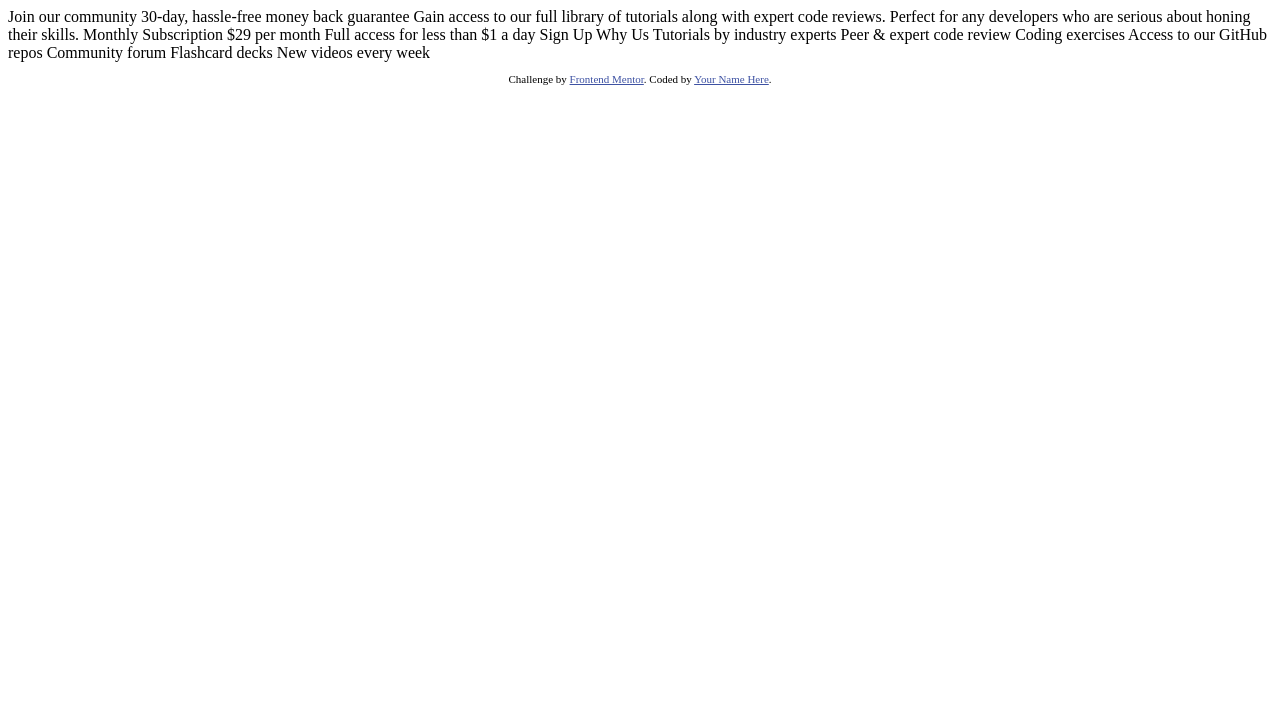
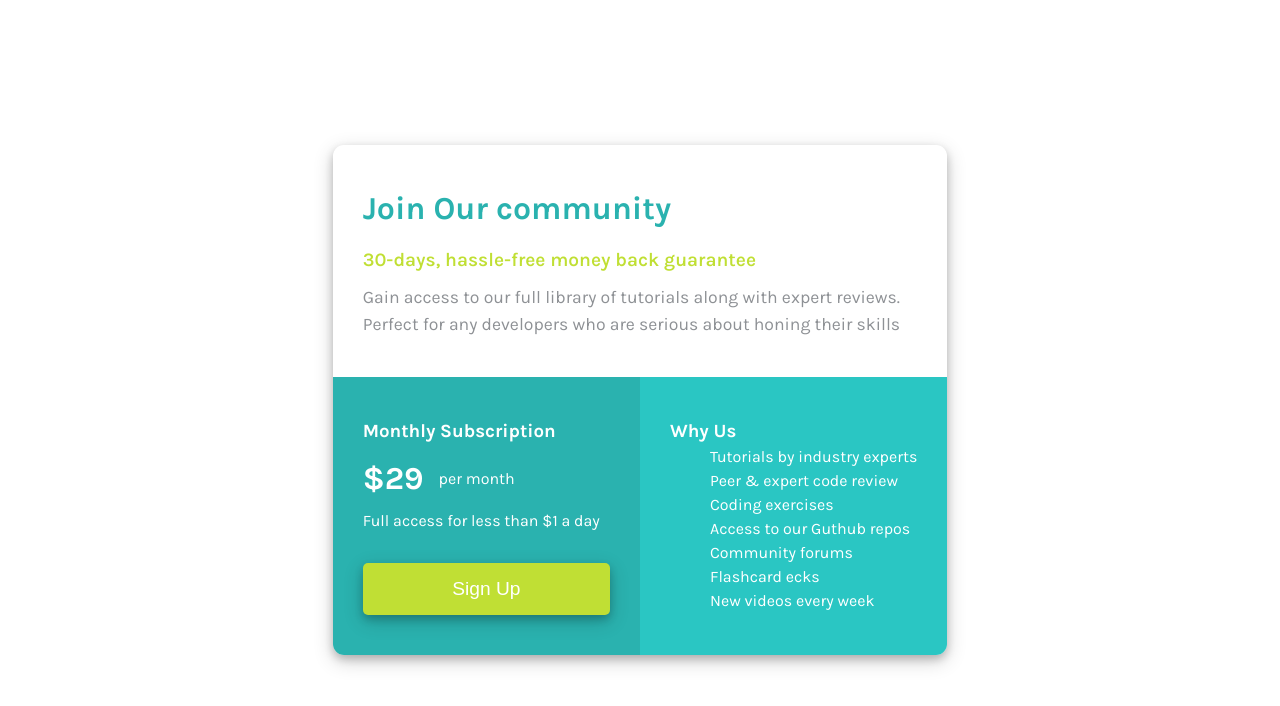
Before and after one commit to darkk-lord/First-FrontEnd-Mentor-Project, a plain HTML site: page index.html in a window 1280 px wide. Drawn offline with Linux system fonts and the light colour scheme.

Commit message:
Second Version

```diff
--- a/index.html
+++ b/index.html
@@ -5,46 +5,52 @@
   <meta name="viewport" content="width=device-width, initial-scale=1.0"> <!-- displays site properly based on user's device -->
 
   <link rel="icon" type="image/png" sizes="32x32" href="./images/favicon-32x32.png">
-
+  <link rel="preconnect" href="https://fonts.googleapis.com">
+  <link rel="preconnect" href="https://fonts.gstatic.com" crossorigin>
+  <link href="https://fonts.googleapis.com/css2?family=Karla:ital,wght@0,200..800;1,200..800&display=swap" rel="stylesheet">
+  <link rel="stylesheet" href="style.css">
   <title>Frontend Mentor | Single Price Grid Component</title>
-
-  <!-- Feel free to remove these styles or customise in your own stylesheet 👍 -->
-  <style>
-    .attribution { font-size: 11px; text-align: center; }
-    .attribution a { color: hsl(228, 45%, 44%); }
-  </style>
 </head>
 <body>
-  Join our community
+  <main>
+    <div class="community">
+      <div class="join-community">
+        <h1 class="join-community-headline">Join Our community</h1>
 
-  30-day, hassle-free money back guarantee
+        <div class="community-tagline">
+          <p>30-days, hassle-free money back guarantee</p>
+        </div>
 
-  Gain access to our full library of tutorials along with expert code reviews.
-  Perfect for any developers who are serious about honing their skills.
+        <p class="description">Gain access to our full library of tutorials along with expert reviews.</p>
+        <p class="description">Perfect for any developers who are serious about honing their skills</p>
+      </div>
 
-  Monthly Subscription
+      <div class="monthly-subscription">
+        <h3>Monthly Subscription</h3>
+        <div class="subscription-price">
+          <span class="price">$29</span>
+          <p>per month</p>
+        </div>
+        <p>Full access for less than $1 a day</p>
+        <button class="signup-button">Sign Up</button>
+      </div>
 
-  &dollar;29 per month
+      <div class="why-us">
+        <h3>Why Us</h3>
 
-  Full access for less than &dollar;1 a day
-
-  Sign Up
-
-  Why Us
-
-  Tutorials by industry experts
-  Peer &amp; expert code review
-  Coding exercises
-  Access to our GitHub repos
-  Community forum
-  Flashcard decks
-  New videos every week
-
-  <footer>
-    <p class="attribution">
-      Challenge by <a href="https://www.frontendmentor.io?ref=challenge" target="_blank">Frontend Mentor</a>.
-      Coded by <a href="#">Your Name Here</a>.
-    </p>
-  </footer>
+        <!-- <div class="why-us-list"> -->
+          <ul>
+            <li>Tutorials by industry experts</li>
+            <li>Peer & expert code review</li>
+            <li>Coding exercises</li>
+            <li>Access to our Guthub repos</li>
+            <li>Community forums</li>
+            <li>Flashcard ecks</li>
+            <li>New videos every week</li>
+          </ul>
+        <!-- </div> -->
+      </div>
+    </div>
+  </main>
 </body>
 </html>
--- /dev/null
+++ b/style.css
@@ -0,0 +1,110 @@
+:root{
+    --primary-clr-cyan: hsl(179, 62%, 43%);
+    --primary-clr-blue: hsl(179, 65%, 47%);
+    --primary-clr-bright-yellow: hsl(71, 73%, 54%);
+
+    --neutral-clr-light-gray: hsl(214, 3%, 57%);
+    --neutral-clr-grayish-blue: hsl(218, 22%, 67%);
+
+    --font-weight-low: 400;
+    --font-weight-high: 700;
+}
+
+* {
+    margin: 0;
+}
+
+body{
+    font-family: karla;
+    color: white;
+    line-height: 1.5;
+}
+
+
+@media (min-width: 600px){
+    body{
+        min-height: 100vh;
+        margin:auto;
+        display: grid;
+        place-items: center;
+    }
+}
+
+@media (min-width: 600px){
+    .community{
+        display: grid;
+        grid-template-columns: 1fr 1fr;
+        border-radius: 11px;
+        box-shadow: 0 4px 8px 0 rgba(0, 0, 0, 0.2), 0 6px 20px 0 rgba(0, 0, 0, 0.19);
+    }
+}
+
+.join-community{
+    grid-column-end: span 2;
+    padding: 40px 30px;
+}
+
+.join-community-headline{
+    color: var(--primary-clr-cyan);
+    font-weight: 700;
+    padding-bottom: 3px;
+}
+
+.community-tagline{
+    color: var(--primary-clr-bright-yellow);
+    font-weight: 600;
+    font-size: 1.2rem;
+    padding: 10px 0;
+    /* padding-bottom: 7px; */
+}
+
+.description{
+    font-size: 1.1rem;
+    color: var(--neutral-clr-light-gray);
+}
+
+
+.monthly-subscription{
+    background-color: var(--primary-clr-cyan);
+    padding: 40px 30px;
+    border-radius: 0 0 0 11px;
+}
+
+.subscription-price{
+    padding-top: 10px;
+    padding-bottom: 6px;
+    display: flex;
+    align-items: center;
+    gap: 15px;
+}
+
+.price{
+    display:block;
+    font-size: 2rem;
+    font-weight: 700;
+}
+
+.signup-button{
+    margin-top: 30px;
+    width: 100%;
+    padding: 15px;
+    font-size: 1.2rem;
+    border:none;
+    background-color: var(--primary-clr-bright-yellow);
+    align-items: center;
+    border-radius: 5px;
+    color: white;
+    box-shadow: 0 4px 8px 0 rgba(0, 0, 0, 0.2), 0 6px 20px 0 rgba(0, 0, 0, 0.19);
+}
+
+.why-us{
+    background-color: var(--primary-clr-blue);
+    padding: 40px 30px;
+    border-radius: 0 0  11px 0;
+    display: flex;
+    flex-direction: column;
+}
+
+.why-us li{
+    list-style: none;
+}
```
